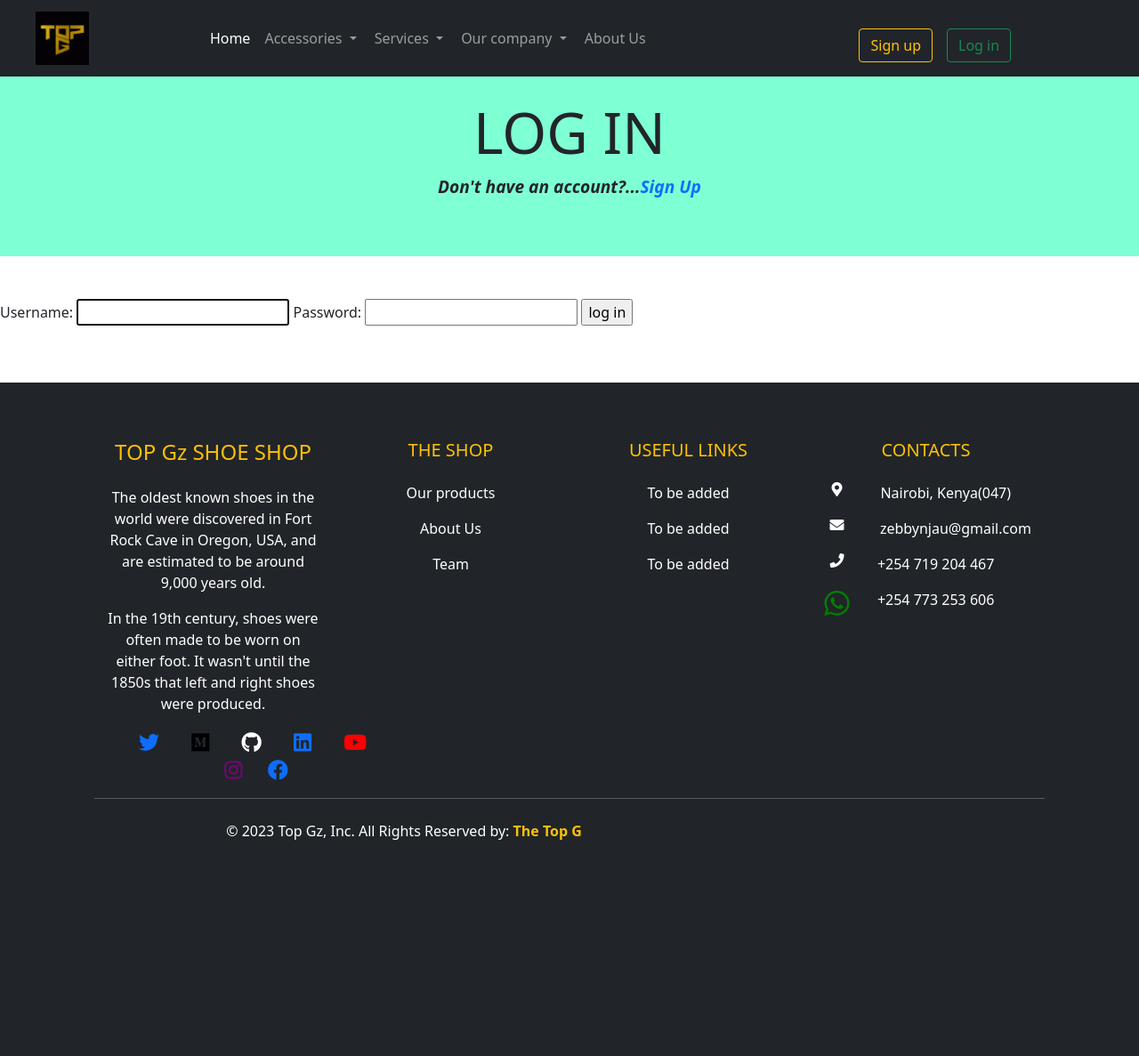
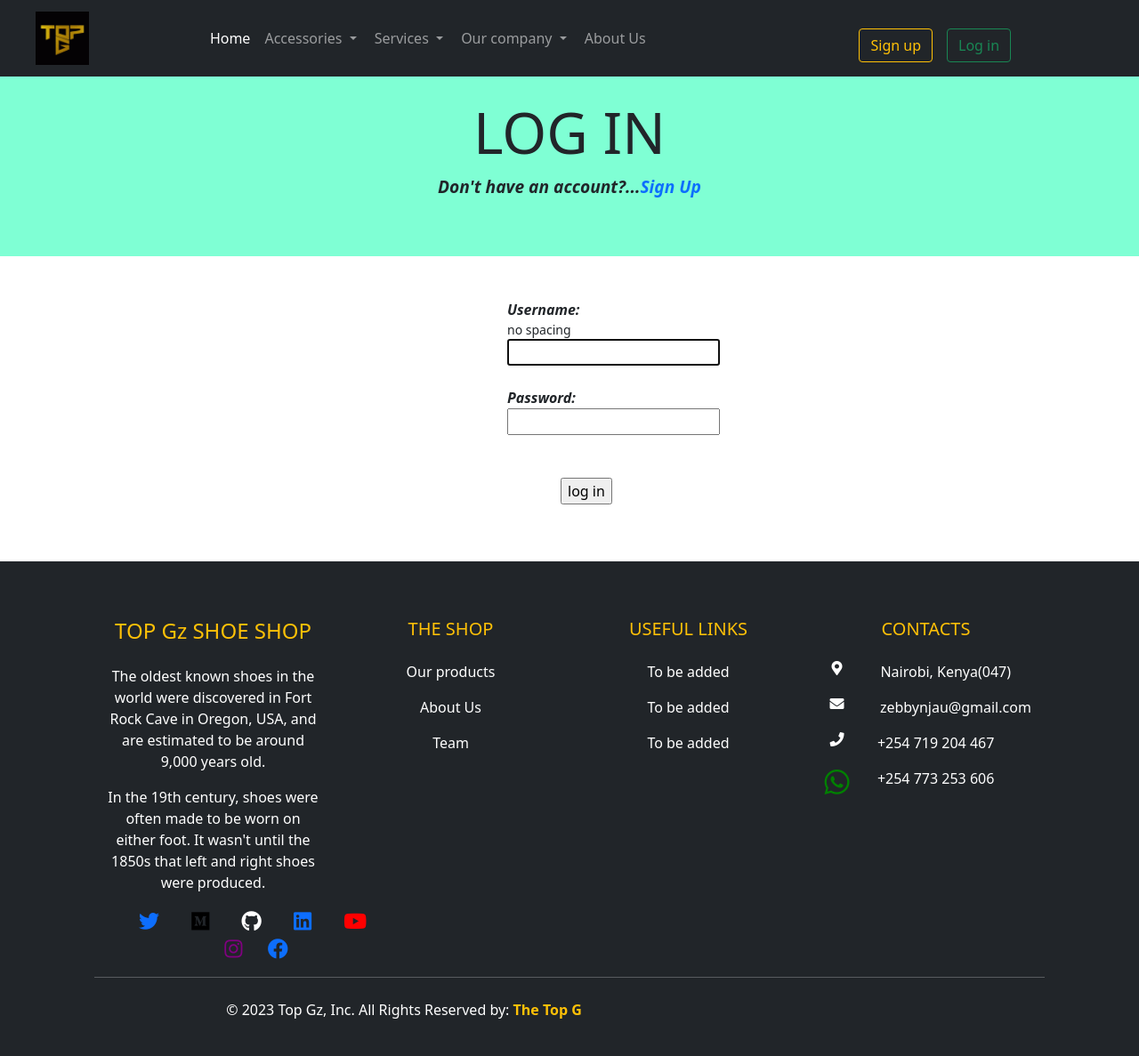
Before and after one commit to zebbyG/topg-shop, a Django app: page /account/log_in/ in a window 1280 px wide. Shown: the whole page at 89% size. Before the commit the page ends 944 px from the top, so only its background shows below. Run offline with Django 4.2, Linux system fonts and the light colour scheme.

Commit message:
list the fields

```diff
--- a/TOP Gz SHOE SHOP/accounts/templates/log_in.html
+++ b/TOP Gz SHOE SHOP/accounts/templates/log_in.html
@@ -18,13 +18,23 @@
     </em>
 </div>
 <br><br>
+
 <form class="site-form" action="{% url 'accounts:log_in' %}" method="post">
     {% csrf_token %}
-    {{ log_in_form }}
-    {% if request.GET.next %}
-        <input type="hidden" name="next" value="{{ request.GET.next }}">
-    {% endif %}
-    <input type="submit" value="log in">
+    <div style="margin-left: 570px">
+        <em style="font-weight: bold;">Username:</em><br>
+        <small>no spacing</small><br>
+        {{ log_in_form.username }}<br><br>
+        <em style="font-weight: bold;">Password:</em><br>
+        {{ log_in_form.password }}<br><br>
+        <small style="color: red;">{{ log_in_form.errors }}</small>
+    </div>
+    <div style="margin-left: 630px">
+        {% if request.GET.next %}
+            <br>input type="hidden" name="next" value="{{ request.GET.next }}">
+        {% endif %}
+        <br><input type="submit" value="log in">
+    </div>
 </form>
 <br><br>
 {% include 'baseshop_footer.html' %}
```
